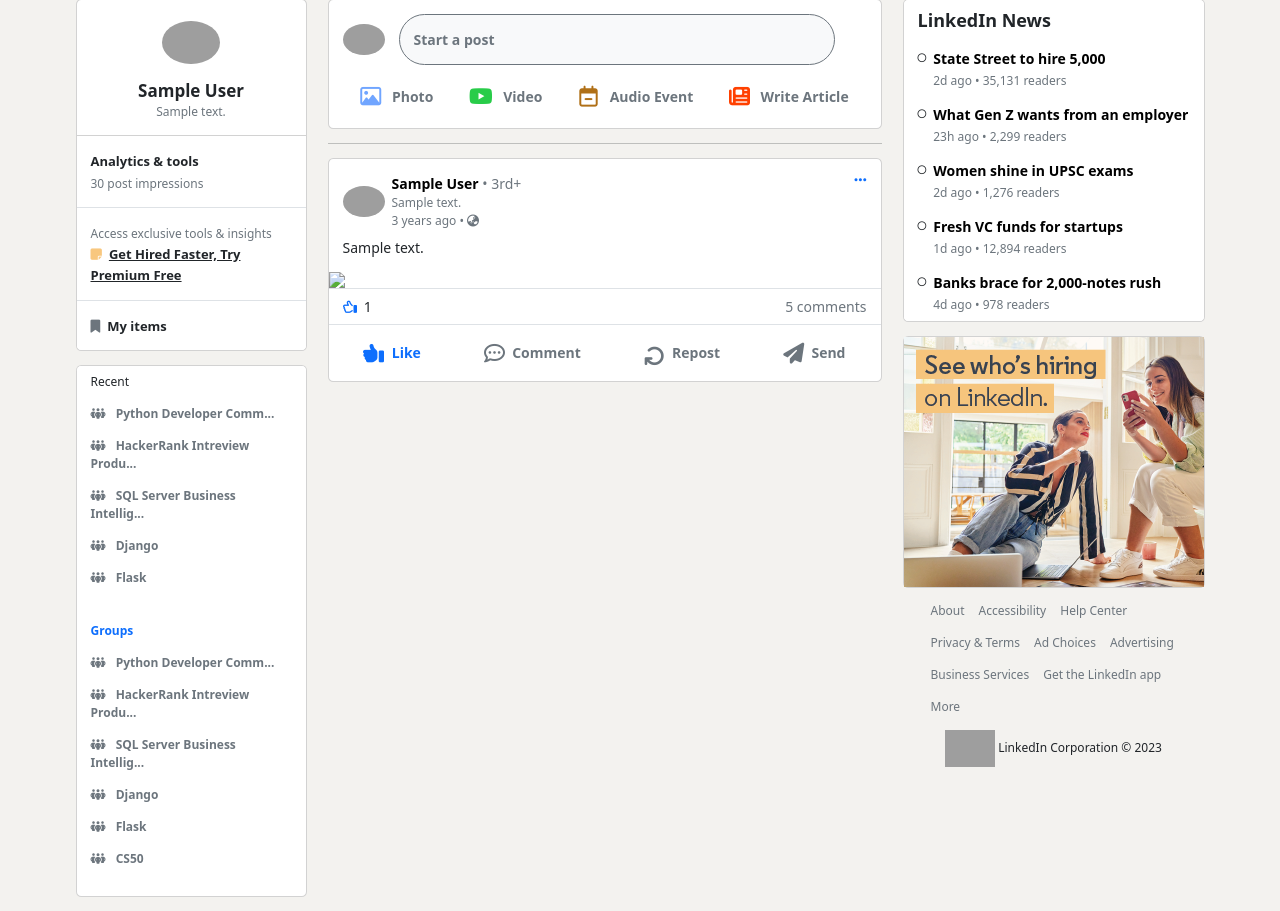
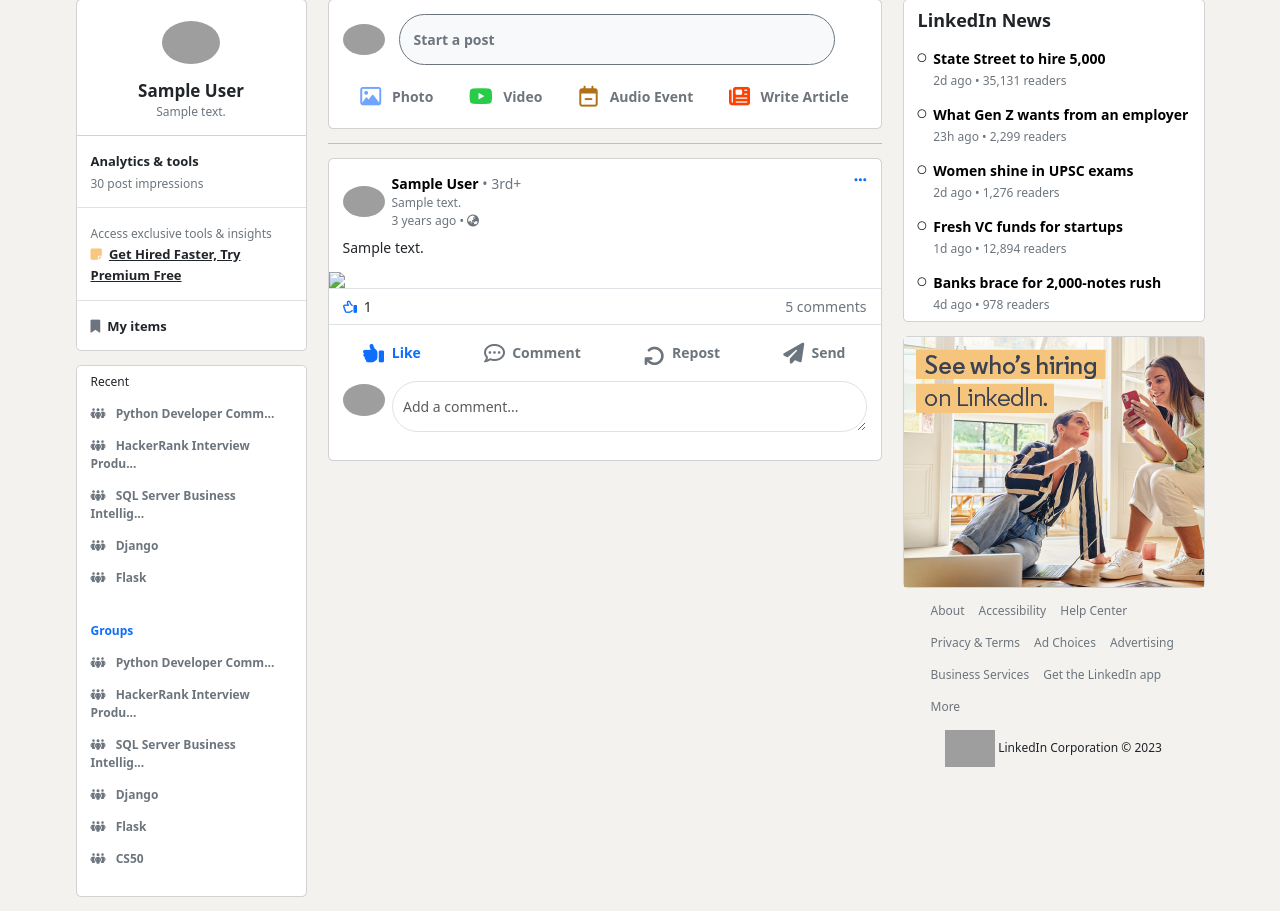
Before and after one commit to Kamalkoranga/CodeIn, a Flask app: page /feed in a window 1280 px wide. Shown: the part 79-990 px from the top of the page. Run offline with Flask 3, Linux system fonts and the light colour scheme; a user stored in the database is signed in; tables that the repository leaves empty hold one stand-in row (values such as "Sample post"); some libraries are stand-ins or nearby versions; grey boxes are pictures that could not be loaded.

Commit message:
made comment form

```diff
--- a/app/models.py
+++ b/app/models.py
@@ -3,7 +3,7 @@ from werkzeug.security import generate_password_hash, check_password_hash
 from flask_login import UserMixin
 from . import login_manager
 from itsdangerous import URLSafeTimedSerializer as Serializer
-from flask import current_app, request
+from flask import current_app
 from datetime import datetime
 from sqlalchemy import LargeBinary
 import hashlib
@@ -22,10 +22,12 @@ class User(db.Model, UserMixin):
     avatar_hash = db.Column(db.String(32))
     member_since = db.Column(db.DateTime(), default=datetime.utcnow)
     last_seen = db.Column(db.DateTime(), default=datetime.utcnow)
-    posts = db.relationship('Post', backref='author', lazy='dynamic',
-                            passive_deletes=True)
-    likes = db.relationship('Like', backref='author', lazy='dynamic',
-                            passive_deletes=True)
+    posts = db.relationship(
+        'Post', backref='author', lazy='dynamic', passive_deletes=True)
+    comments = db.relationship(
+        'Comment', backref='author', lazy='dynamic', passive_deletes=True)
+    likes = db.relationship(
+        'Like', backref='author', lazy='dynamic', passive_deletes=True)
 
     def __init__(self, **kwargs):
         super(User, self).__init__(**kwargs)
@@ -92,10 +94,26 @@ class Post(db.Model):
     timestamp = db.Column(db.DateTime, index=True, default=datetime.utcnow)
     author_id = db.Column(db.Integer, db.ForeignKey('users.id',
                                                     ondelete='CASCADE'))
+    comments = db.relationship('Comment', backref="post", passive_deletes=True)
     likes = db.relationship('Like', backref="post", passive_deletes=True)
 
     def __repr__(self):
         return f'<Post {self.body[:10]}...'
+
+
+class Comment(db.Model):
+    __tablename__ = 'comments'
+    id = db.Column(db.Integer, primary_key=True)
+    body = db.Column(db.Text)
+    timestamp = db.Column(db.DateTime, index=True, default=datetime.utcnow)
+    author_id = db.Column(
+        db.Integer,
+        db.ForeignKey('users.id', ondelete='CASCADE'), nullable=False
+    )
+    post_id = db.Column(
+        db.Integer,
+        db.ForeignKey('posts.id', ondelete='CASCADE'), nullable=False
+    )
 
 
 class Like(db.Model):
--- a/app/templates/index.html
+++ b/app/templates/index.html
@@ -232,7 +232,7 @@
 
                 <a href="#" class="text-secondary list-group-item list-group-item-action">
                     <i class="fa-solid fa-people-group me-2"></i>
-                    <span>HackerRank Intreview Produ...</span>
+                    <span>HackerRank Interview Produ...</span>
                 </a>
 
                 <a href="#" class="text-secondary list-group-item list-group-item-action">
@@ -260,7 +260,7 @@
 
                 <a href="#" class="text-secondary list-group-item list-group-item-action">
                     <i class="fa-solid fa-people-group me-2"></i>
-                    <span>HackerRank Intreview Produ...</span>
+                    <span>HackerRank Interview Produ...</span>
                 </a>
 
                 <a href="#" class="text-secondary list-group-item list-group-item-action">
@@ -394,6 +394,15 @@
                 <span class="text-secondary"><i
                         class="fa-solid fa-paper-plane text-secondary fa-xl"></i>&nbsp;
                     Send</span>
+            </div>
+            <div class="comment-section d-flex align-items-start gap-2 mx-3 mb-3">
+                <img src="{{current_user.gravatar(size=256)}}" alt="" class="profile mt-1">
+                <form action="" class="flex-fill">
+                    <div class="mb-3">
+                        <textarea class="form-control rounded-pill py-3" id="comment-textarea" rows="1" placeholder="Add a comment..."></textarea>
+                    </div>
+                    <button type="submit" class="btn btn-primary mb-3 rounded-pill fw-bold" id="comment-post" style="display: none;">Post</button>
+                </form>
             </div>
         </div>
         {% endfor %}
@@ -540,5 +549,16 @@
             // Display an error message if the request fails
             .catch((e) => alert("Could not like post."));
     }
+
+    const comment_textarea = document.querySelector('#comment-textarea');
+    const comment_post = document.querySelector('#comment-post');
+
+    comment_textarea.addEventListener("input", function() {
+        if (comment_textarea.value !== "") {
+            comment_post.style.display = "inline";
+        } else {
+            comment_post.style.display = "none";
+        }
+    });
 </script>
 {% endblock script %}
```
